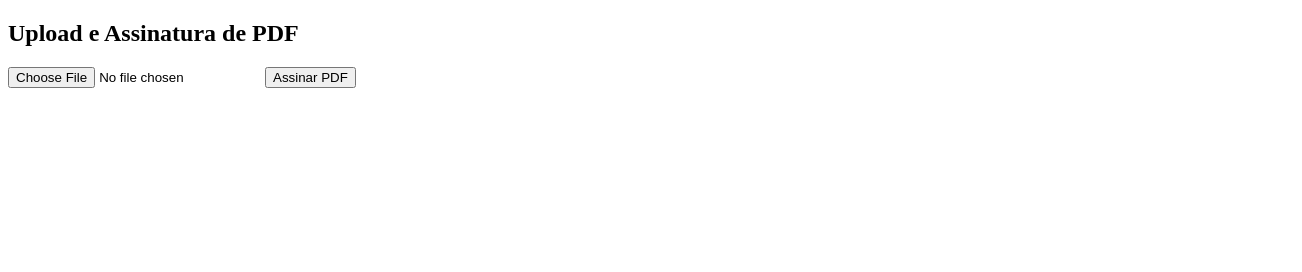
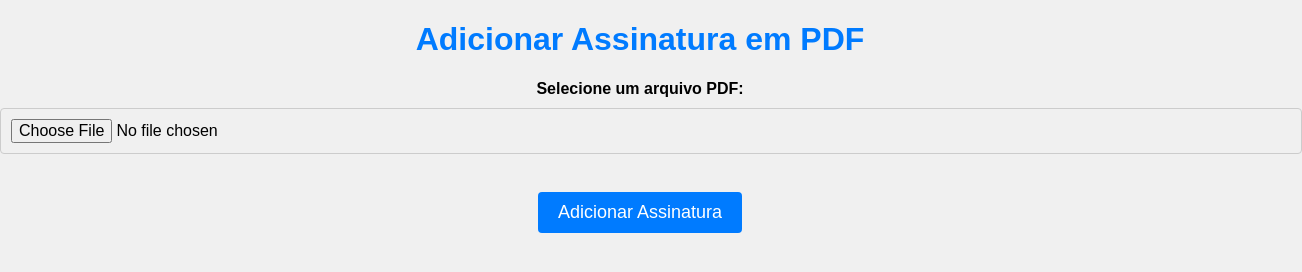
Before and after one commit to ProjetoRM/ProjetoSIMP, a website: page src/public/teste.html in a window 1280 px wide. Shown: the whole page, 1302 px wide, since content can reach past the window. Drawn offline with Linux system fonts and the light colour scheme.

Commit message:
Configuração de adicionar-assinatura atualizado com pagina para teste

```diff
--- a/src/public/teste.html
+++ b/src/public/teste.html
@@ -1,19 +1,67 @@
 <!DOCTYPE html>
-<html lang="PT-BR">
+<html lang="en">
 <head>
     <meta charset="UTF-8">
     <meta name="viewport" content="width=device-width, initial-scale=1.0">
-    <title>Teste pdf</title>
+    <title>Adicionar Assinatura em PDF</title>
+    <style>
+        body {
+            font-family: Arial, sans-serif;
+            background-color: #f0f0f0;
+            margin: 0;
+            padding: 0;
+            text-align: center;
+        }
+        h1 {
+            color: #007bff;
+        }
+        mulário */
+        form {
+            max-width: 400px;
+            margin: 0 auto;
+            background-color: #ffffff;
+            padding: 20px;
+            border: 1px solid #ccc;
+            border-radius: 5px;
+            box-shadow: 0 0 10px rgba(0, 0, 0, 0.1);
+        }
+
+        label {
+            display: block;
+            font-weight: bold;
+            margin-bottom: 10px;
+        }
+        input[type="file"] {
+            width: 100%;
+            padding: 10px;
+            font-size: 16px;
+            border: 1px solid #ccc;
+            border-radius: 4px;
+            margin-bottom: 20px;
+        }
+
+        button[type="submit"] {
+            background-color: #007bff;
+            color: #fff;
+            padding: 10px 20px;
+            font-size: 18px;
+            border: none;
+            border-radius: 4px;
+            cursor: pointer;
+        }
+        button[type="submit"]:hover {
+            background-color: #0056b3;
+        }
+    </style>
 </head>
 <body>
-    <h2>Upload e Assinatura de PDF</h2>
-
+    <h1>Adicionar Assinatura em PDF</h1>
     <form action="/adicionar-assinatura" method="POST" enctype="multipart/form-data">
-
-        <input type="file" name="pdfFile" accept=".pdf" required>
-
-        <button type="submit">Assinar PDF</button>
-
+        <label for="pdfFile">Selecione um arquivo PDF:</label>
+        <input type="file" id="pdfFile" name="pdfFile" accept=".pdf">
+        <br>
+        <br>
+        <button type="submit">Adicionar Assinatura</button>
     </form>
 </body>
 </html>
```
Also changed, not shown: package.json (added, +23 -0 lines), src/index.js (+12 -11 lines), 1 other file.
